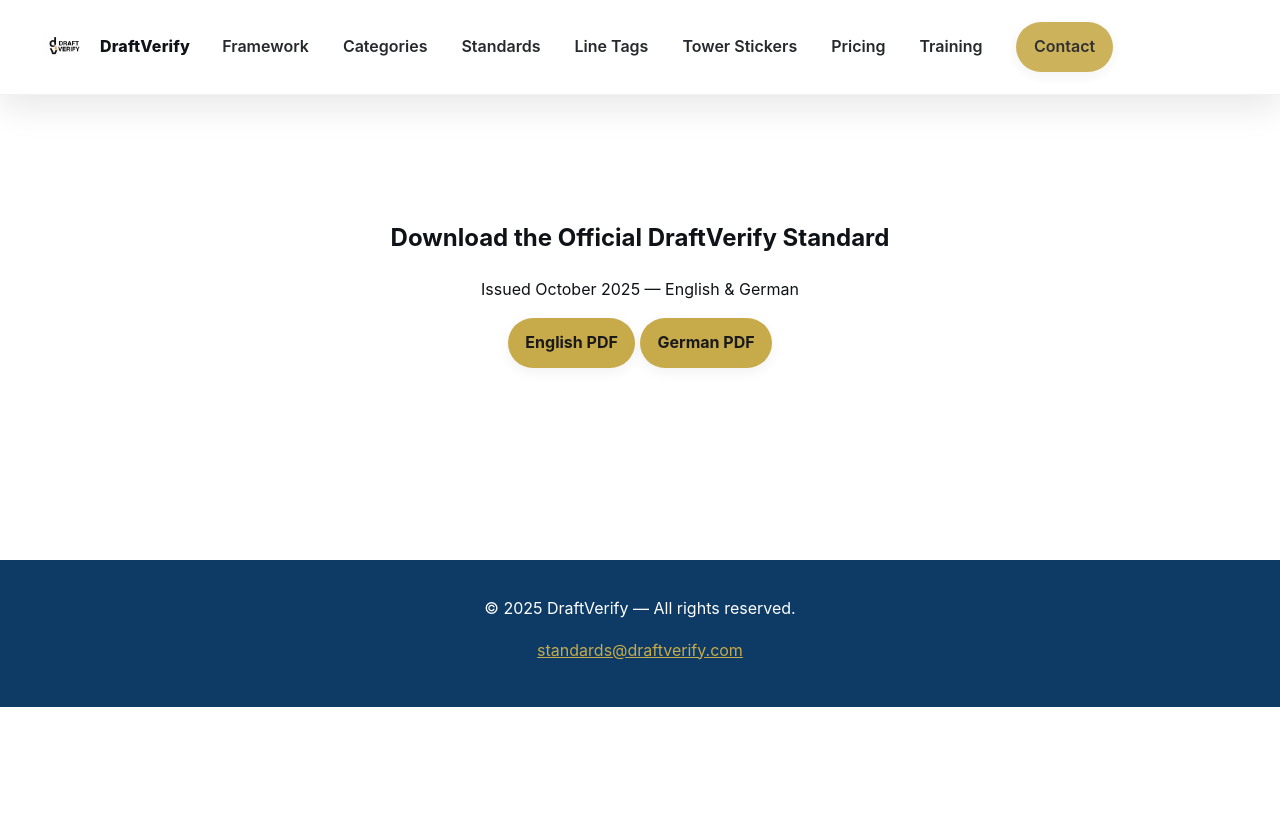
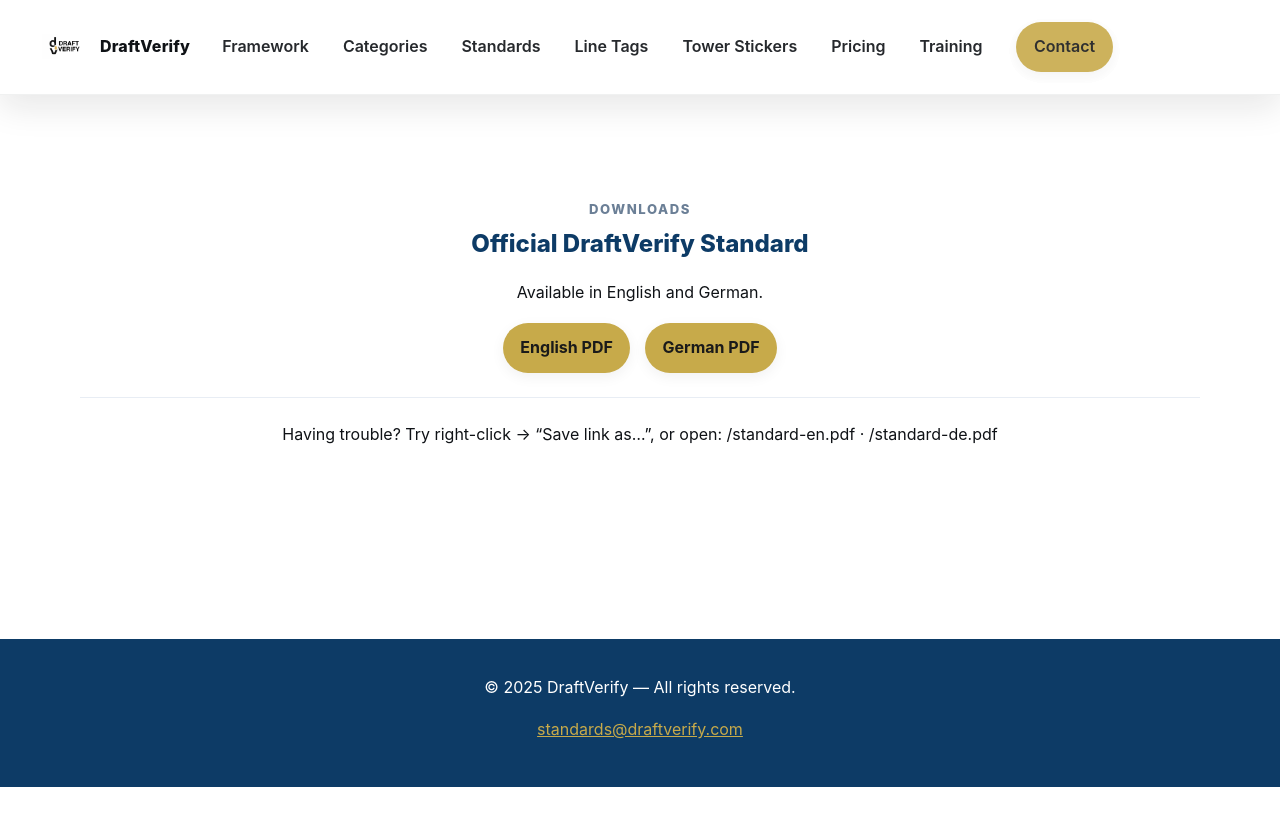
Before and after one commit to draftverify/draftverify.com, a Jekyll site: the page built from standards/index.md, in a window 1280 px wide. Shown: the top 826 px of the page. Built offline with Jekyll 4.4.1, drawn with Linux system fonts in a browser that asks for light colours.

Commit message:
Update index.md

```diff
--- a/standards/index.md
+++ b/standards/index.md
@@ -1,14 +1,24 @@
 ---
 layout: default
 title: Standards & Downloads
-description: Download the official DraftVerify Standard (v1.0) in English and German.
+description: Download the official DraftVerify Standard in English and German (PDF).
 ---
 
 <section class="section center">
-  <h2>Download the Official DraftVerify Standard</h2>
-  <p class="lead">Issued October 2025 — English & German</p>
-  <p>
-    <a class="btn gold" href="/DraftVerify Standard 1.0 – Global Standard.pdf">English PDF</a>
-    <a class="btn gold" href="/DraftVerify Standard 1.0 – Globale Norm für alkoholfreie Zapfsysteme.pdf">German PDF</a>
-  </p>
+  <div class="container">
+    <div class="kicker">Downloads</div>
+    <h2 class="h2">Official DraftVerify Standard</h2>
+    <p class="lead">Available in English and German.</p>
+
+    <p style="margin-top:18px">
+      <a class="btn gold" href="{{ '/standard-en.pdf' | relative_url }}">English PDF</a>
+      <a class="btn gold" href="{{ '/standard-de.pdf' | relative_url }}" style="margin-left:10px">German PDF</a>
+    </p>
+
+    <div class="divider"></div>
+    <p>Having trouble? Try right-click → “Save link as…”, or open:
+      <a href="{{ '/standard-en.pdf' | relative_url }}">/standard-en.pdf</a> ·
+      <a href="{{ '/standard-de.pdf' | relative_url }}">/standard-de.pdf</a>
+    </p>
+  </div>
 </section>
```
